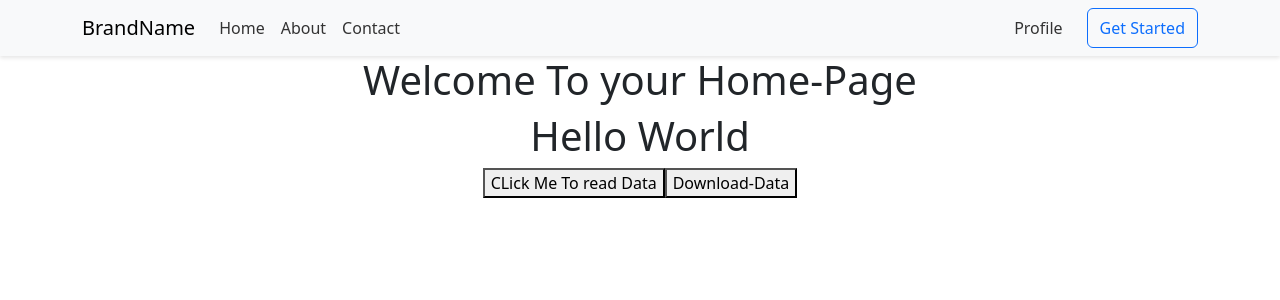
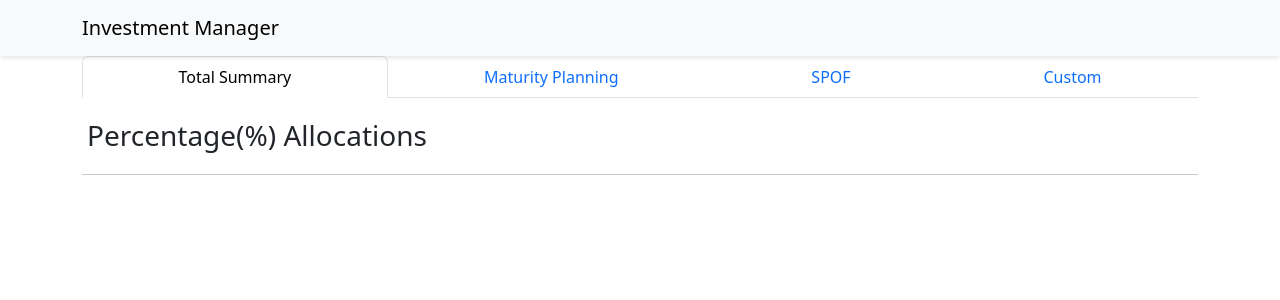
Before and after one commit to ashishjain0338/finances_manager, a React (Create React App) app in the folder finance_manager/: page / in a window 1280 px wide. Shown: the top 300 px of the page. Built offline with nearby package versions, Linux system fonts and the light colour scheme.

Commit message:
Adding Tab Structure

```diff
--- a/finance_manager/package.json
+++ b/finance_manager/package.json
@@ -8,8 +8,10 @@
     "@testing-library/react": "^16.3.0",
     "@testing-library/user-event": "^13.5.0",
     "bootstrap": "^5.3.5",
+    "chart.js": "^4.4.9",
     "react": "^19.1.0",
     "react-bootstrap": "^2.10.9",
+    "react-chartjs-2": "^5.3.0",
     "react-dom": "^19.1.0",
     "react-scripts": "5.0.1",
     "web-vitals": "^2.1.4",
--- a/finance_manager/src/App.css
+++ b/finance_manager/src/App.css
@@ -1,4 +1,4 @@
-.App {
+/* .App {
   text-align: center;
 }
 
@@ -35,4 +35,4 @@
   to {
     transform: rotate(360deg);
   }
-}
+} */
--- a/finance_manager/src/App.js
+++ b/finance_manager/src/App.js
@@ -7,7 +7,7 @@ function App() {
   return (
     <div className="App">
       <HomePage />
-      <Play />
+      {/* <Play /> */}
     </div>
   );
 }
--- a/finance_manager/src/components/homepage/homepage.js
+++ b/finance_manager/src/components/homepage/homepage.js
@@ -1,13 +1,37 @@
 import { LightModeNavBar } from "../navbar/navbar";
+import Tab from 'react-bootstrap/Tab';
+import Tabs from 'react-bootstrap/Tabs';
+import { Summary } from "../summary/summary";
 
-function HomePage(){
+function HomePage() {
 
     return (
         <div>
             <LightModeNavBar />
-            <h1>Welcome To your Home-Page</h1>
+            <div className="container">
+                <Tabs
+                    defaultActiveKey="summary"
+                    id="uncontrolled-tab-example"
+                    className="mb-3"
+                    fill
+                >
+                    <Tab eventKey="summary" title="Total Summary">
+                        <Summary />
+                    </Tab>
+                    <Tab eventKey="maturity_planning" title="Maturity Planning">
+                        Tab content for Profile
+                    </Tab>
+                    <Tab eventKey="spof" title="SPOF">
+                        Tab content for Contact
+                    </Tab>
+                    <Tab eventKey="custom" title="Custom">
+                        Tab content for Contact
+                    </Tab>
+                </Tabs>
+            </div>
+
         </div>
     )
 }
 
-export {HomePage}
+export { HomePage }
--- a/finance_manager/src/components/navbar/navbar.js
+++ b/finance_manager/src/components/navbar/navbar.js
@@ -1,13 +1,13 @@
 import { Navbar, Nav, Button, Container } from "react-bootstrap";
 
-function LightModeNavBar(){
+function LightModeNavBar() {
     return (
         <div>
             <Navbar bg="light" variant="light" expand="lg" style={{ boxShadow: "0 2px 4px rgba(0, 0, 0, 0.1)" }}>
                 <Container>
-                <Navbar.Brand href="/">BrandName</Navbar.Brand>
+                    <Navbar.Brand href="/">Investment Manager</Navbar.Brand>
                     <Navbar.Toggle aria-controls="basic-navbar-nav" />
-                <Nav className="ms-auto">
+                    {/* <Nav className="ms-auto">
                     <Nav.Link href="#home" style={{ color: "#333" }}>Home</Nav.Link>
                     <Nav.Link href="#about" style={{ color: "#333" }}>About</Nav.Link>
                     <Nav.Link href="#contact" style={{ color: "#333" }}>Contact</Nav.Link>
@@ -18,7 +18,7 @@ function LightModeNavBar(){
                     <Nav.Link href="#contact" style={{ color: "#333" }}>Profile</Nav.Link>
                     <Button variant="outline-primary" className="ms-3">Get Started</Button>
                 </Nav>
-                </Navbar.Collapse>
+                </Navbar.Collapse> */}
                 </Container>
             </Navbar>
         </div>
@@ -26,4 +26,4 @@ function LightModeNavBar(){
     );
 };
 
-export {LightModeNavBar};
+export { LightModeNavBar };
--- /dev/null
+++ b/finance_manager/src/components/summary/summary.js
@@ -0,0 +1,11 @@
+function Summary() {
+    return (
+        <div style={{border: "5px"}}>
+            <h3 style={{padding: "5px"}}>Percentage(%) Allocations</h3>
+            <hr></hr>
+        </div>
+    )
+
+}
+
+export {Summary}
```
Also changed, not shown: 1 other file (tests, documents, lock files or other folders). Lines whose indentation alone changed are shown as unchanged.
